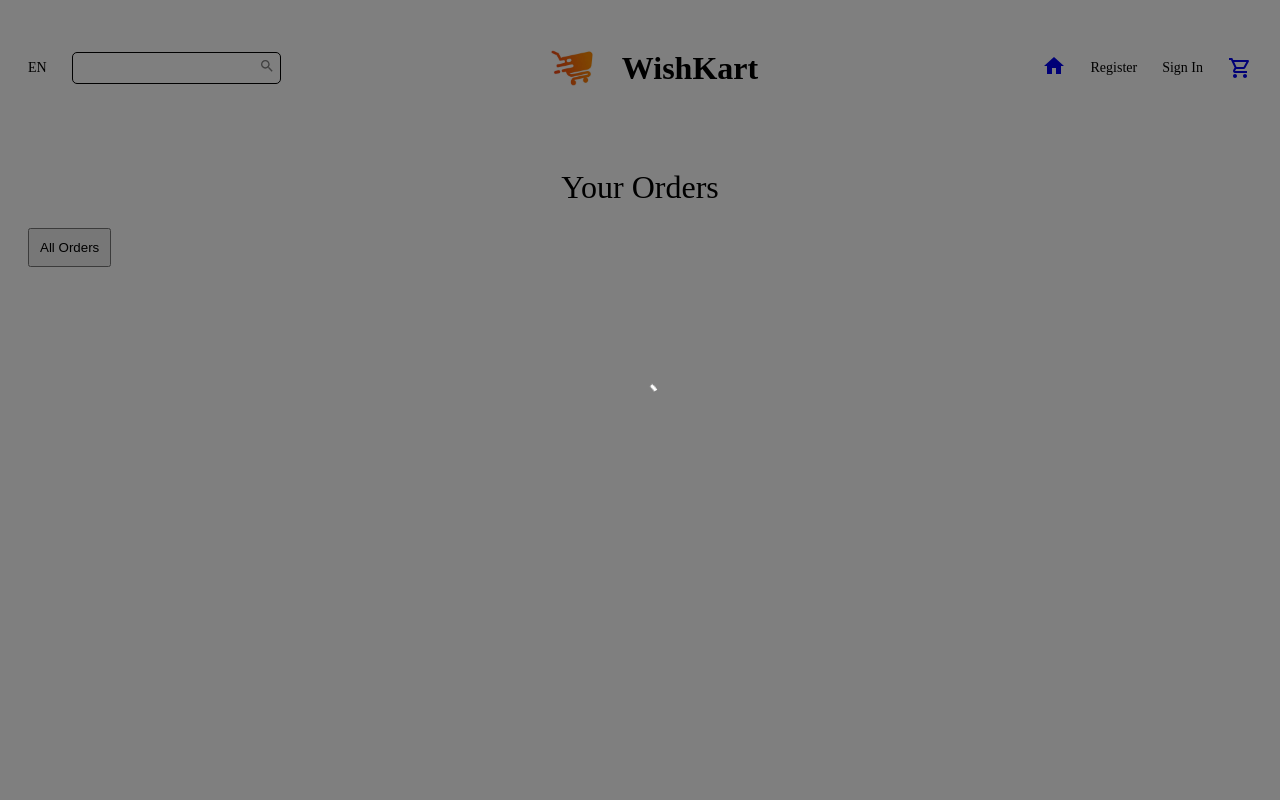
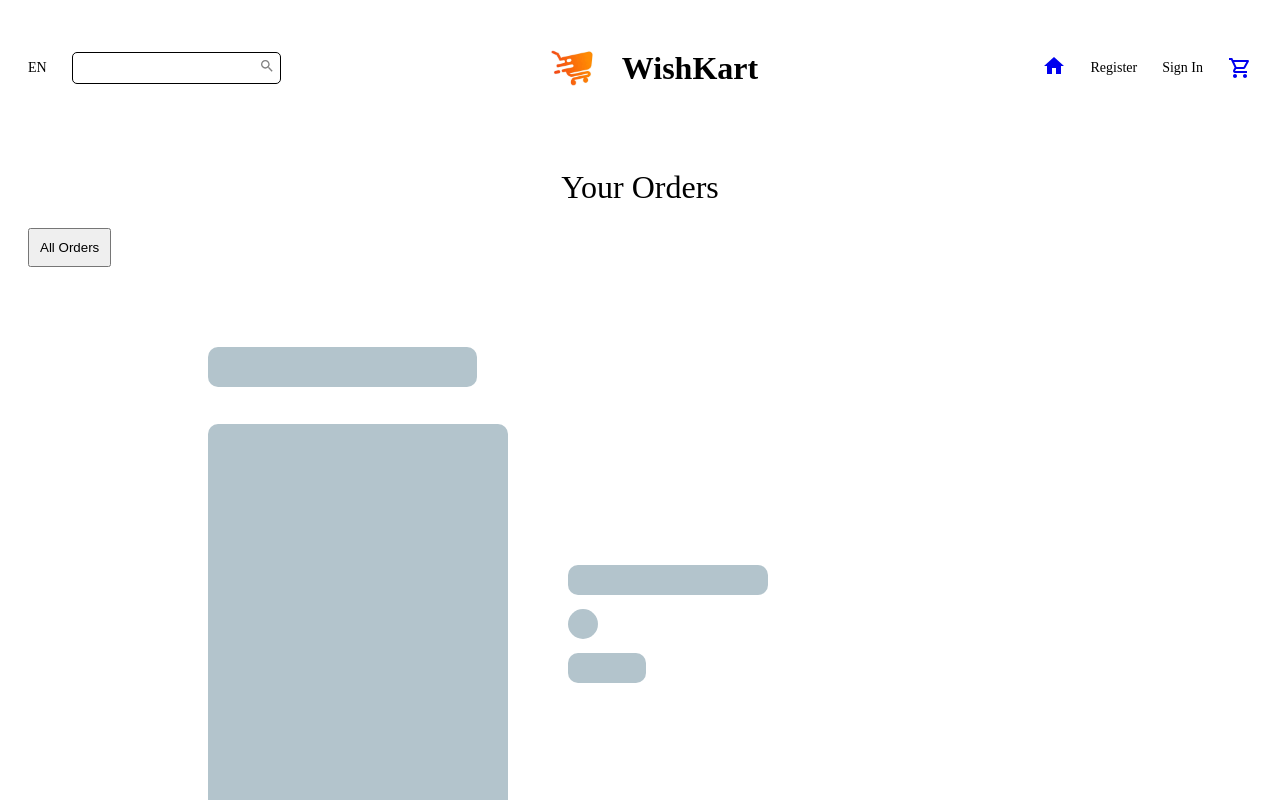
Before and after one commit to utsav-git1/WishKart_frontend, a React (Vite) app: page /order in a window 1280 px wide. Shown: the top 800 px of the page. Built offline with nearby package versions, Linux system fonts and the light colour scheme.

Commit message:
Enhancements-005: Loader Enhancements have been done in this Requirement.

```diff
--- a/src/components/Categories.jsx
+++ b/src/components/Categories.jsx
@@ -2,6 +2,7 @@ import React, { useEffect, useState } from "react";
 import styled from "styled-components";
 import CategoryItem from "./CategoryItem";
 import { publicRequest } from "../requestMethods";
+import CategoriesSkeleton from "../utils/SkeletonLoaders/CategoriesSkeleton";
 
 const Container = styled.div`
   display: flex;
@@ -11,13 +12,17 @@ const Container = styled.div`
 
 const Categories = () => {
   const [categories, setCategories] = useState([]);
+  const [screenLoader, setScreenLoader] = useState(true);
+
   useEffect(() => {
     const getCategories = async (req, res) => {
       try {
         const res = await publicRequest.get("/category");
         setCategories(res.data);
+        setScreenLoader(false);
       } catch (err) {
         console.log(err);
+        setScreenLoader(false);
       }
     };
     getCategories();
@@ -25,9 +30,11 @@ const Categories = () => {
 
   return (
     <Container>
-      {categories.map((category, index) => (
-        <CategoryItem data={category} key={index} />
-      ))}
+      {screenLoader
+        ? Array(3).fill(<CategoriesSkeleton />)
+        : categories.map((category, index) => (
+            <CategoryItem data={category} key={index} />
+          ))}
     </Container>
   );
 };
--- a/src/components/Product.jsx
+++ b/src/components/Product.jsx
@@ -76,7 +76,7 @@ const Icon = styled.div`
 const Title = styled.div`
   font-size: 150%;
   text-align: center;
-  margin-top: 5px;
+  margin-top: 40px;
 `;
 
 const Product = ({ product }) => {
--- a/src/components/Slider.jsx
+++ b/src/components/Slider.jsx
@@ -5,6 +5,8 @@ import ArrowRightOutlinedIcon from "@mui/icons-material/ArrowRightOutlined";
 import { publicRequest } from "../requestMethods";
 import { Link } from "react-router-dom";
 import ScreenLoader from "../utils/ScreenLoader";
+import SliderSkeleton from "../utils/SkeletonLoaders/SliderSkeleton";
+import FullScreenContainer from "../utils/FullScreenContainer";
 
 const Container = styled.div`
   width: 100%;
@@ -16,7 +18,6 @@ const Container = styled.div`
   @media screen and (min-width: 300px) and (max-width: 750px) {
     width: 200%;
   }
-
 `;
 
 const Arrow = styled.div`
@@ -95,6 +96,8 @@ const Slider = () => {
   const [slide, setSlide] = useState(0);
   const [data, setData] = useState([]);
   const [screenLoader, setScreenLoader] = useState(true);
+  const [error, setError] = useState(false);
+  const [message, setMessage] = useState(null);
 
   const handleClick = (direction) => {
     if (direction === "left") setSlide(slide > 0 ? slide - 1 : 2);
@@ -111,20 +114,25 @@ const Slider = () => {
             : await publicRequest.get("/category");
         setData(response.data);
         setScreenLoader(false);
+        response.data.length === 0 &&
+          setError(true) &&
+          setMessage("No Results for this category");
       } catch (err) {
-        console.log(err);
         setScreenLoader(false);
+        setError(true);
+        setMessage("An Error Occured. Please Try Again Later!");
       }
     };
     getSliderData();
   }, []);
 
-  useEffect(() => {
-    data.length === 0 ? setScreenLoader(true) : setScreenLoader(false);
-  }, [data]);
-
   return (
     <>
+      {screenLoader && <SliderSkeleton />}
+      {error ? (
+        <FullScreenContainer message={message} />
+      ) : (
+        data.length > 0 && (
           <Container>
             <Wrapper slide={slide}>
               {data.slice(0, 3).map((data, index) => (
@@ -136,7 +144,9 @@ const Slider = () => {
                     <Title>{data?.title} Sale !!!</Title>
                     <Description>{data?.description} sale is live</Description>
                     <Link
-                  to={`/products/${data?.categories?.[0] ?? data?.category}`}
+                      to={`/products/${
+                        data?.categories?.[0] ?? data?.category
+                      }`}
                     >
                       <Button>Shop Now</Button>
                     </Link>
@@ -151,7 +161,8 @@ const Slider = () => {
               <ArrowRightOutlinedIcon />
             </Arrow>
           </Container>
-      <ScreenLoader open={screenLoader} />
+        )
+      )}
     </>
   );
 };
--- a/src/pages/Order.jsx
+++ b/src/pages/Order.jsx
@@ -6,6 +6,7 @@ import { removeProduct, modifyProductQuantity } from "../redux/cartRedux";
 import { publicRequest } from "../requestMethods";
 import Divider from "@mui/material/Divider";
 import ScreenLoader from "../utils/ScreenLoader";
+import OrderSkeleton from "../utils/SkeletonLoaders/OrderSkeleton";
 
 const Container = styled.div``;
 
@@ -140,7 +141,9 @@ const Order = () => {
           <TopButton onClick={getOrderList}>All Orders</TopButton>
         </Top>
         <Bottom>
-          {orderData.map((order, index) => (
+          {screenLoader && <OrderSkeleton />}
+          {orderData.length > 0 &&
+            orderData.map((order, index) => (
               <OrderContainer key={index}>
                 <Info>
                   <Top>
@@ -179,7 +182,6 @@ const Order = () => {
             ))}
         </Bottom>
       </Wrapper>
-      <ScreenLoader open={screenLoader} />
     </Container>
   );
 };
--- /dev/null
+++ b/src/utils/SkeletonLoaders/CategoriesSkeleton.jsx
@@ -0,0 +1,31 @@
+import React from "react";
+import styled, { keyframes } from "styled-components";
+
+const skeletonAnimation = keyframes`
+0% {
+  background-color: hsl(200, 20%, 70%);
+}
+
+100% {
+  background-color: hsl(200, 20%, 95%);
+}
+`;
+
+const Container = styled.div`
+  margin: 10px;
+  position: relative;
+  height: 400px;
+  width: 300px;
+  min-height: 400px;
+  min-width: 200px;
+  display: flex;
+  justify-content: center;
+  border-radius: 5px;
+  animation: ${skeletonAnimation} 1s linear infinite alternate;
+`;
+
+const CategoriesSkeleton = () => {
+  return <Container />;
+};
+
+export default CategoriesSkeleton;
--- /dev/null
+++ b/src/utils/SkeletonLoaders/OrderSkeleton.jsx
@@ -0,0 +1,110 @@
+import React from "react";
+import styled, { keyframes } from "styled-components";
+
+const skeletonAnimation = keyframes`
+0% {
+  background-color: hsl(200, 20%, 70%);
+}
+
+100% {
+  background-color: hsl(200, 20%, 95%);
+}
+`;
+
+const Container = styled.div`
+  height: 50vh;
+  width: 30vw;
+  margin-bottom: 100px;
+  margin-left: 100px;
+`;
+
+const ProductInfo = styled.div`
+  display: flex;
+  align-items: center;
+`;
+const ProductTile = styled.div`
+  height: 100%;
+  width: 50%;
+  margin: 30px;
+  min-height: 400px;
+  min-width: 300px;
+  border-radius: 10px;
+  animation: ${skeletonAnimation} 1s linear infinite alternate;
+`;
+
+const ProductDescription = styled.div`
+  height: 10%;
+  width: 50%;
+  margin: 7px 30px 7px 30px;
+  min-height: 30px;
+  min-width: 200px;
+  border-radius: 10px;
+  animation: ${skeletonAnimation} 1s linear infinite alternate;
+`;
+
+const ProductColor = styled.div`
+  height: 30px;
+  width: 30px;
+  margin: 7px 30px 7px 30px;
+  border-radius: 50%;
+  animation: ${skeletonAnimation} 1s linear infinite alternate;
+`;
+
+const ProductSize = styled.div`
+  height: 10%;
+  width: 30%;
+  margin: 7px 30px 7px 30px;
+  border-radius: 10px;
+  min-height: 30px;
+  min-width: 50px;
+  animation: ${skeletonAnimation} 1s linear infinite alternate;
+`;
+
+const GridContainer = styled.div`
+  height: 100%;
+  width: 100%;
+  margin-bottom: 150px;
+`;
+
+const ProductDetails = styled.p`
+  display: flex;
+  flex-direction: column;
+  height: 100%;
+  width: 100%;
+`;
+
+const OrderId = styled.p`
+  height: 10%;
+  width: 70%;
+  margin: 80px 30px 7px 30px;
+  min-height: 40px;
+  min-width: 200px;
+  border-radius: 10px;
+  animation: ${skeletonAnimation} 1s linear infinite alternate;
+`;
+
+const OrderSkeleton = () => {
+  return (
+    <div>
+      <Container>
+        <GridContainer>
+          {Array(6).fill(
+            <>
+              <OrderId></OrderId>
+              <ProductInfo>
+                <ProductTile></ProductTile>
+                <ProductDetails>
+                  <ProductDescription></ProductDescription>
+                  <ProductColor></ProductColor>
+                  <ProductSize></ProductSize>
+                </ProductDetails>
+              </ProductInfo>
+            </>
+          )}
+        </GridContainer>
+      </Container>
+    </div>
+  );
+};
+
+export default OrderSkeleton;
--- /dev/null
+++ b/src/utils/SkeletonLoaders/ProductListSkeleton.jsx
@@ -0,0 +1,72 @@
+import React from "react";
+import styled, { keyframes } from "styled-components";
+
+const skeletonAnimation = keyframes`
+0% {
+  background-color: hsl(200, 20%, 70%);
+}
+
+100% {
+  background-color: hsl(200, 20%, 95%);
+}
+`;
+
+const Container = styled.div`
+  height: 50vh;
+  width: 30vw;
+  margin-bottom: 100px;
+  margin-left: 100px;
+`;
+
+const ProductInfo = styled.div`
+  display: flex;
+  flex-direction: column;
+  align-items: center;
+`;
+const ProductTile = styled.div`
+  height: 100%;
+  width: 50%;
+  margin: 30px;
+  min-height: 400px;
+  min-width: 300px;
+  border-radius: 10px;
+  animation: ${skeletonAnimation} 1s linear infinite alternate;
+`;
+
+const ProductDescription = styled.div`
+  height: 10%;
+  width: 50%;
+  margin: 7px 30px 7px 30px;
+  min-height: 40px;
+  min-width: 200px;
+  border-radius: 10px;
+  animation: ${skeletonAnimation} 1s linear infinite alternate;
+`;
+
+const GridContainer = styled.div`
+  height: 100%;
+  width: 100%;
+  display: grid;
+  grid-template-columns: 40vw 40vw;
+  column-gap: 180px;
+  row-gap: 50px;
+`;
+
+const ProductListSkeleton = () => {
+  return (
+    <div>
+      <Container>
+        <GridContainer>
+          {Array(6).fill(
+            <ProductInfo>
+              <ProductTile></ProductTile>
+              <ProductDescription></ProductDescription>
+            </ProductInfo>
+          )}
+        </GridContainer>
+      </Container>
+    </div>
+  );
+};
+
+export default ProductListSkeleton;
--- /dev/null
+++ b/src/utils/SkeletonLoaders/SliderSkeleton.jsx
@@ -0,0 +1,90 @@
+import React from "react";
+import styled, { keyframes } from "styled-components";
+
+const skeletonAnimation = keyframes`
+0% {
+  background-color: hsl(200, 20%, 70%);
+}
+
+100% {
+  background-color: hsl(200, 20%, 95%);
+}
+`;
+
+const SkeletonContainer = styled.div`
+  width: 100%;
+  height: 90vh;
+  display: flex;
+  position: relative;
+  overflow: hidden;
+
+  @media screen and (min-width: 300px) and (max-width: 750px) {
+    width: 200%;
+  }
+`;
+
+const SkeletonImageContainer = styled.div`
+  height: 90%;
+  width: 90%;
+  flex: 1;
+  display: flex;
+  align-items: center;
+  justify-content: center;
+`;
+
+const SkeletonImage = styled.img`
+  border-radius: 2%;
+  height: 70%;
+  width: 50%;
+  min-width: 250px;
+  animation: ${skeletonAnimation} 1s linear infinite alternate;
+  opacity: 0.7;
+`;
+
+const SkeletonInfoContainer = styled.div`
+  flex: 1;
+  display: flex;
+  flex-direction: column;
+  justify-content: start;
+  top: 0;
+  left: 0;
+  margin: auto;
+`;
+
+const SkeletonTitle = styled.h1`
+  height: 40px;
+  width: 30%;
+  border-radius: 5px;
+  animation: ${skeletonAnimation} 1s linear infinite alternate;
+`;
+
+const SkeletonDescripton = styled.p`
+  width: 20%;
+  height: 30px;
+  border-radius: 5px;
+  animation: ${skeletonAnimation} 1s linear infinite alternate;
+`;
+
+const SkeletonButton = styled.button`
+  height: 35px;
+  width: 15%;
+  border-radius: 5px;
+  animation: ${skeletonAnimation} 1s linear infinite alternate;
+`;
+
+const SliderSkeleton = () => {
+  return (
+    <SkeletonContainer>
+      <SkeletonImageContainer>
+        <SkeletonImage></SkeletonImage>
+      </SkeletonImageContainer>
+      <SkeletonInfoContainer>
+        <SkeletonTitle />
+        <SkeletonDescripton />
+        <SkeletonButton />
+      </SkeletonInfoContainer>
+    </SkeletonContainer>
+  );
+};
+
+export default SliderSkeleton;
--- /dev/null
+++ b/src/utils/SkeletonLoaders/WishlistSkeleton.jsx
@@ -0,0 +1,67 @@
+import React from "react";
+import styled, { keyframes } from "styled-components";
+
+const skeletonAnimation = keyframes`
+0% {
+  background-color: hsl(200, 20%, 70%);
+}
+
+100% {
+  background-color: hsl(200, 20%, 95%);
+}
+`;
+
+const Container = styled.div`
+  height: 50vh;
+  width: 30vw;
+  margin-bottom: 100px;
+  margin-left: 100px;
+`;
+
+const ProductInfo = styled.div`
+  display: flex;
+  align-items: center;
+`;
+const ProductTile = styled.div`
+  height: 100%;
+  width: 50%;
+  margin: 30px;
+  min-height: 400px;
+  min-width: 300px;
+  border-radius: 10px;
+  animation: ${skeletonAnimation} 1s linear infinite alternate;
+`;
+
+const ProductDescription = styled.div`
+  height: 10%;
+  width: 50%;
+  margin: 7px 30px 7px 30px;
+  min-height: 40px;
+  min-width: 200px;
+  border-radius: 10px;
+  animation: ${skeletonAnimation} 1s linear infinite alternate;
+`;
+
+const GridContainer = styled.div`
+  height: 100%;
+  width: 100%;
+`;
+
+const WishlistSkeleton = () => {
+  return (
+    <div>
+      <Container>
+        <GridContainer>
+          {Array(6).fill(
+            <ProductInfo>
+              <ProductTile></ProductTile>
+              <ProductDescription></ProductDescription>
+            </ProductInfo>
+          )}
+        </GridContainer>
+      </Container>
+    </div>
+  );
+};
+
+export default WishlistSkeleton;
```
Also changed, not shown: src/components/Products.jsx (+11 -6 lines), src/pages/Wishlist.jsx (+4 -5 lines). Lines whose indentation alone changed are shown as unchanged.
